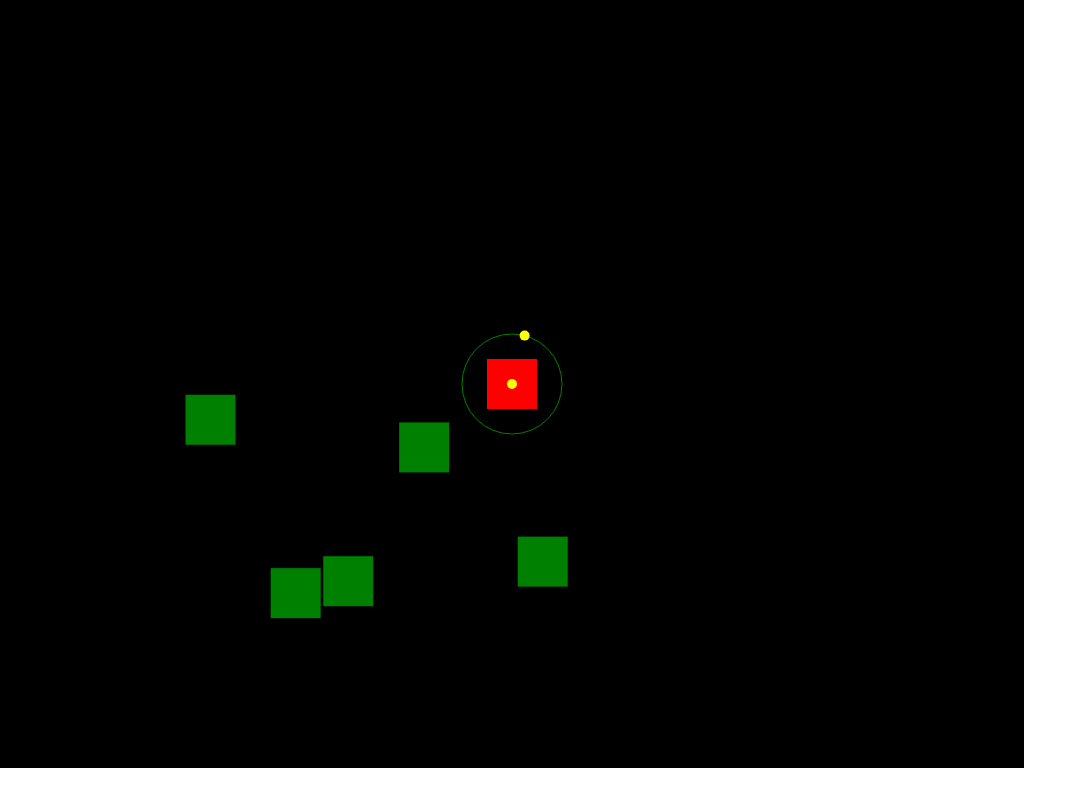
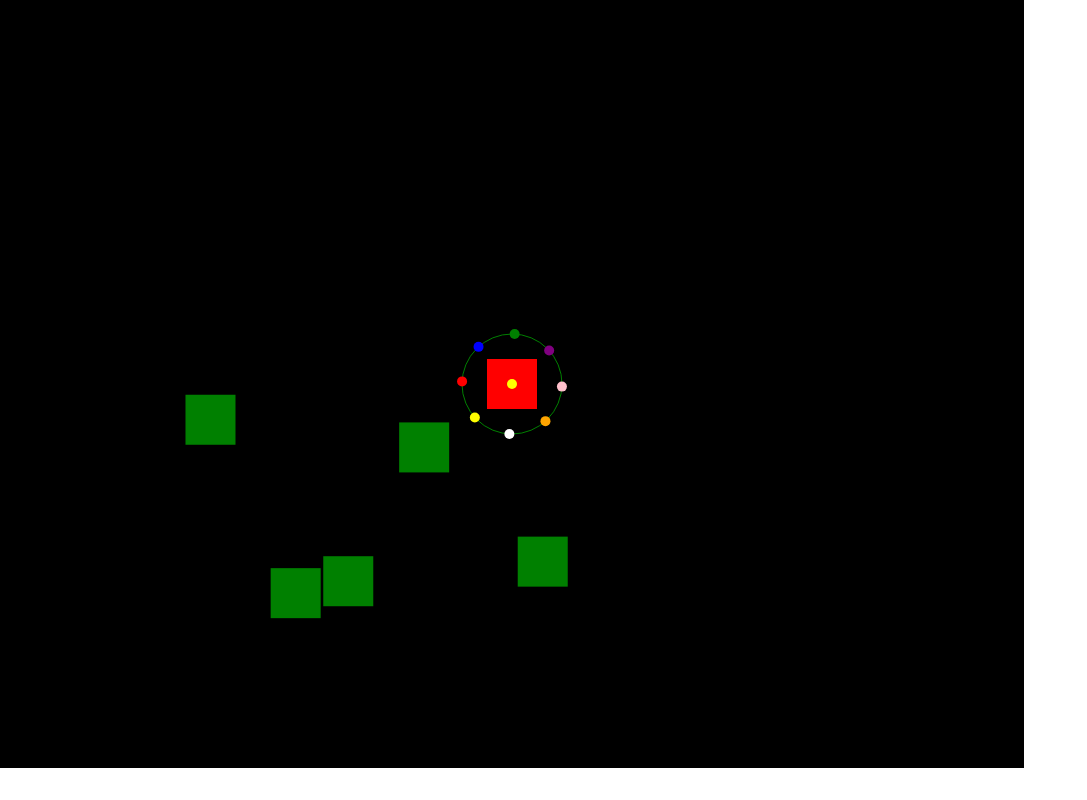
Before and after one commit to Hovelacque/VampireSurvivorsLike, a plain HTML site: page index.html in a window 1280 px wide. Shown: the whole page, without its empty margins (0-1087 px from the left). Drawn offline with Linux system fonts and the light colour scheme.

Commit message:
Adicionando multiplos orbs

```diff
--- a/index.html
+++ b/index.html
@@ -77,19 +77,32 @@
                 ctx.arc(this.x + this.width / 2, this.y + this.height / 2, 5, 0, Math.PI * 2)
                 ctx.fill();
 
+                this.drawOrb(this.angle, 'red');
+                this.drawOrb(this.angle + 45, 'blue');
+                this.drawOrb(this.angle + 90, 'green');
+                this.drawOrb(this.angle + 135, 'purple');
+                this.drawOrb(this.angle + 180, 'pink');
+                this.drawOrb(this.angle + 225, 'orange');
+                this.drawOrb(this.angle + 270, 'white');
+                this.drawOrb(this.angle + 315, 'yellow');
+                // this.drawOrb(this.angle + 360, 'yellow');
+            }
+
+            drawOrb(angle, cor) {
+                const _angleRad = angle * Math.PI / 180 //convertando para RADIANOS
+                ctx.fillStyle = cor;
+                // ctx.fillStyle = 'yellow';
                 ctx.beginPath();
-
-                // const xDistancia = player.x - this.x;
-                // const yDistancia = player.y - this.y;
-                // const angulo = Math.atan2(yDistancia, xDistancia);
-
-                // const a = 80;
-                const xO = this.x + Math.cos(this.angle) * this.arc;
-                const yO = this.y + Math.sin(this.angle) * this.arc;
-
-                ctx.arc(xO + this.width / 2, yO + this.height / 2, 5, 0, Math.PI * 2)
+                const x = this.x + this.width / 2
+                const y = this.y + this.height / 2
+                const xO = x + Math.cos(_angleRad) * this.arc;
+                const yO = y + Math.sin(_angleRad) * this.arc;
+                // const xO = this.x + Math.cos(_angleRad) * this.arc;
+                // const yO = this.y + Math.sin(_angleRad) * this.arc;
+                ctx.arc(xO, yO, 5, 0, Math.PI * 2)
                 ctx.fill();
             }
+
 
             update() {
                 if (movimentos.cima)
@@ -101,7 +114,7 @@
                 if (movimentos.esquerda)
                     this.x -= this.speed
 
-                this.angle += 0.1
+                this.angle += 3
 
                 this.draw();
             }
```
